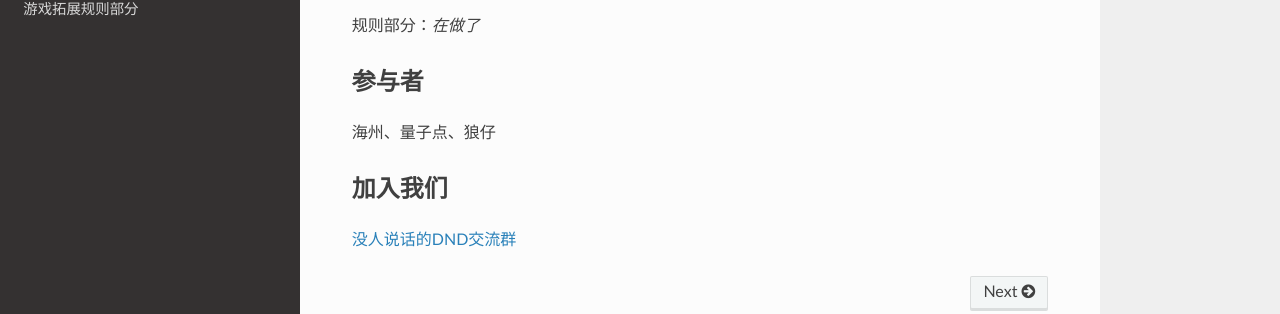
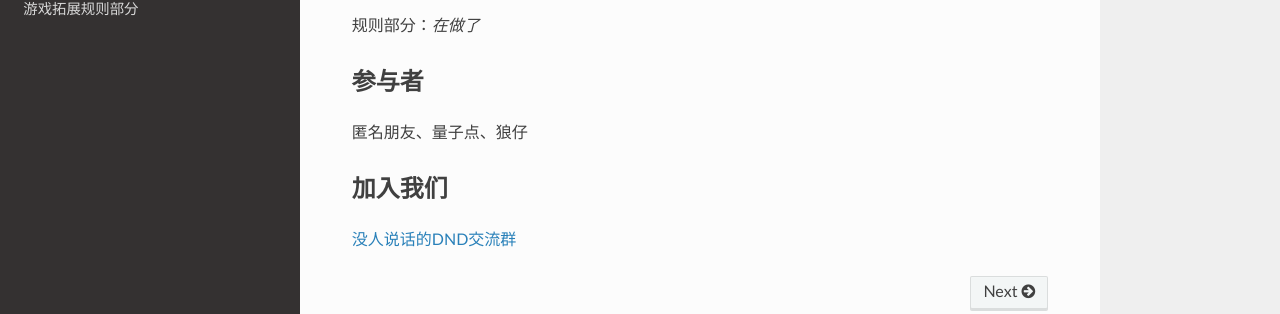
Before and after one commit to Langzaigg/TheSacredSoil, an MkDocs documentation site: the page built from docs/index.md, in a window 1280 px wide. Shown: the part 261-575 px from the top of the page. Built offline with MkDocs 1.6.1, drawn with Linux system fonts in a browser that asks for light colours; nearby versions of some CDN libraries.

Commit message:
Update index.md

```diff
--- a/docs/index.md
+++ b/docs/index.md
@@ -9,7 +9,7 @@
 
 ## 参与者
 
-海州、量子点、狼仔
+匿名朋友、量子点、狼仔
 
 ## 加入我们
 
```
